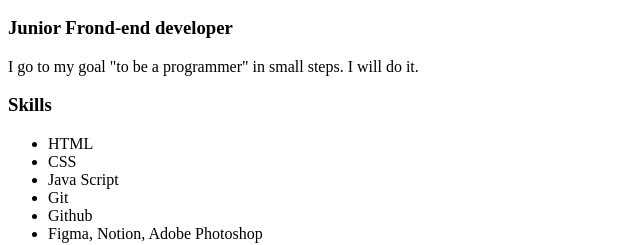
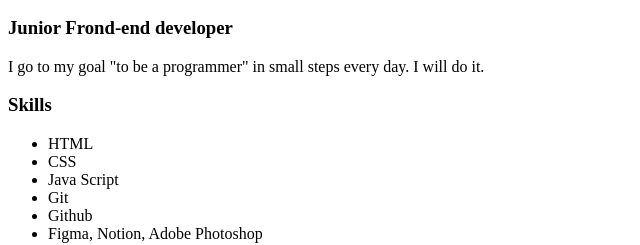
Before and after one commit to Ayzadaa/Ayzada.github.io, a plain HTML site: page index.html in a window 1280 px wide. Shown: the part 538-783 px from the top of the page, 0-640 px from the left. Drawn offline with Linux system fonts and the light colour scheme.

Commit message:
add text

```diff
--- a/index.html
+++ b/index.html
@@ -42,7 +42,8 @@
         <h1>Ayzada Baychabaeva</h1>
         <h3>Junior Frond-end developer</h3>
         <p>
-          I go to my goal "to be a programmer" in small steps. I will do it.
+          I go to my goal "to be a programmer" in small steps every day. I will
+          do it.
         </p>
       </section>
 
```
